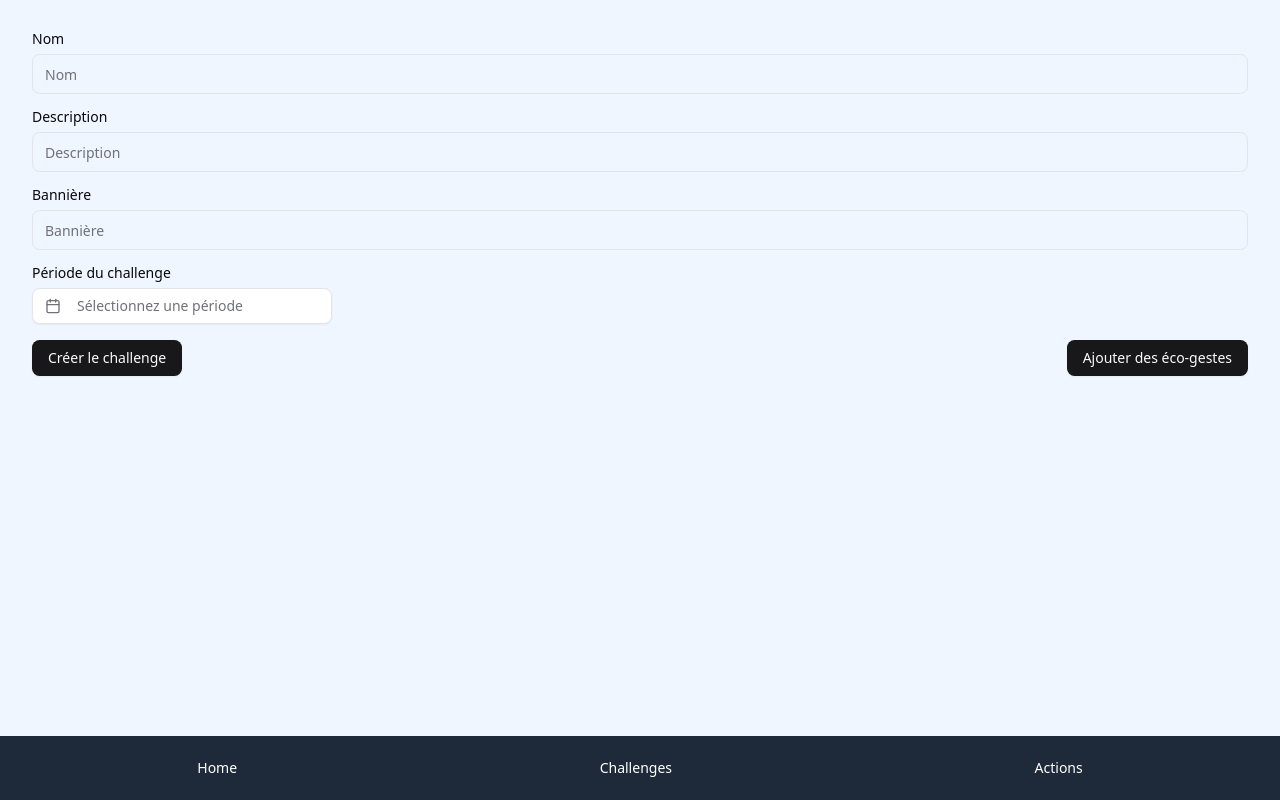
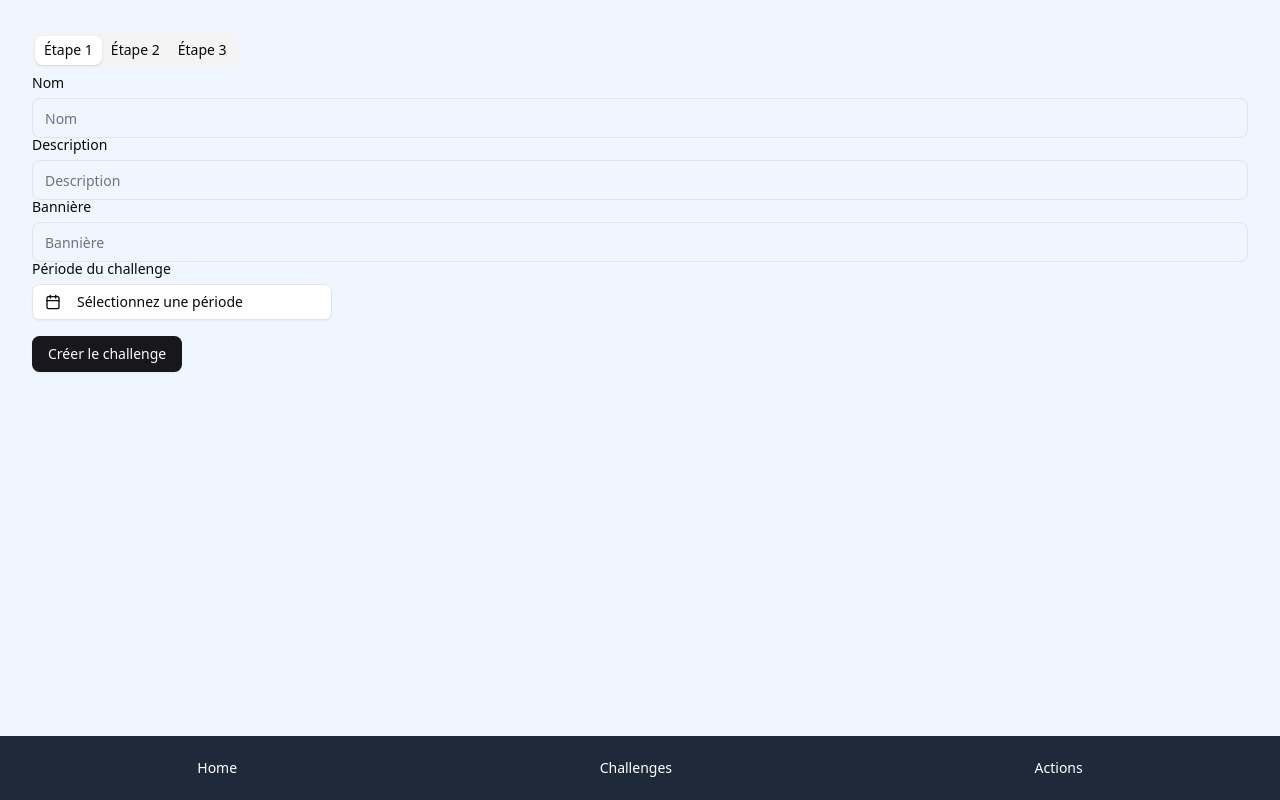
Before and after one commit to WildCodeSchool/2024-09-wns-jaune-ecochallenges, a React (Vite) app in the folder frontend/: page /challenge/new in a window 1280 px wide. Built offline with nearby package versions, Linux system fonts and the light colour scheme.

Commit message:
challenge form: using tabs, actions field in react-hook-form

```diff
--- a/frontend/package.json
+++ b/frontend/package.json
@@ -17,10 +17,12 @@
     "@graphql-codegen/typescript-operations": "^4.3.1",
     "@graphql-codegen/typescript-react-apollo": "^4.3.2",
     "@hookform/resolvers": "^5.0.1",
+    "@radix-ui/react-checkbox": "^1.1.5",
     "@radix-ui/react-hover-card": "^1.1.6",
     "@radix-ui/react-label": "^2.1.2",
     "@radix-ui/react-popover": "^1.1.7",
     "@radix-ui/react-slot": "^1.2.0",
+    "@radix-ui/react-tabs": "^1.1.4",
     "@tailwindcss/vite": "^4.0.6",
     "class-variance-authority": "^0.7.1",
     "clsx": "^2.1.1",
--- a/frontend/src/components/ChallengeForm/ChallengeCreationForm.tsx
+++ b/frontend/src/components/ChallengeForm/ChallengeForm.tsx
@@ -3,9 +3,13 @@ import { z } from 'zod';
 import { zodResolver } from '@hookform/resolvers/zod';
 import { Form } from '@/components/ui/form';
 import { Button } from '@/components/ui/button';
-import { useCreateChallengeMutation } from '@/lib/graphql/generated/graphql-types';
+import { Tabs, TabsContent, TabsList, TabsTrigger } from '@/components/ui/tabs';
+import {
+  useCreateChallengeMutation,
+  useGetActionsQuery,
+} from '@/lib/graphql/generated/graphql-types';
 import { Step1Init } from './Step1-Init';
-import { useState } from 'react';
+import { useState, useEffect } from 'react';
 import { Step2Actions } from './Step2-Actions';
 
 const formSchema = z
@@ -30,6 +34,7 @@ const formSchema = z
         required_error: 'Votre challenge doit avoir une date de fin',
       }),
     }),
+    actions: z.array(z.string()),
   })
   .refine((data) => data.dateRange.to > data.dateRange.from, {
     message: 'La date de fin doit être postérieure à la date de début',
@@ -38,27 +43,36 @@ const formSchema = z
 
 type FormType = z.infer<typeof formSchema>;
 
-export const ChallengeCreationForm = () => {
-  const [currentStep, setCurrentStep] = useState(1);
+export const ChallengeForm = () => {
   const [challengeId, setChallengeId] = useState<string | null>(null);
+  const [createChallenge] = useCreateChallengeMutation();
+  const actionsQuery = useGetActionsQuery();
 
   const form = useForm<FormType>({
     resolver: zodResolver(formSchema),
-    // defaultValues: {
-    //   label: '',
-    //   description: '',
-    //   bannerURL: '',
-    //   dateRange: {
-    //     from: undefined,
-    //     to: undefined,
-    //   },
-    // },
+    defaultValues: {
+      label: '',
+      description: '',
+      bannerURL: '',
+      dateRange: {
+        from: undefined,
+        to: undefined,
+      },
+      actions: [],
+    },
   });
 
-  const [createChallenge] = useCreateChallengeMutation();
+  // Afficher les valeurs du formulaire à chaque changement
+  useEffect(() => {
+    const subscription = form.watch((value) => {
+      console.log('Valeurs du formulaire (watch):', value);
+    });
+    return () => subscription.unsubscribe();
+  }, [form]);
 
-  const onSubmitStep1 = async (data: FormType) => {
+  const onSubmit = async (data: FormType) => {
     try {
+      console.log('Données soumises:', data);
       const response = await createChallenge({
         variables: {
           data: {
@@ -67,13 +81,12 @@ export const ChallengeCreationForm = () => {
             ...(data.bannerURL && { bannerUrl: data.bannerURL }),
             startDate: data.dateRange.from.toISOString(),
             endDate: data.dateRange.to.toISOString(),
-            actions: [],
+            actions: data.actions,
           },
         },
       });
       console.log('Challenge créé avec succès :', response.data);
       setChallengeId(response.data?.createChallenge?.id || null);
-      setCurrentStep(2);
     } catch (error) {
       console.error('Erreur lors de la création du challenge :', error);
     }
@@ -81,29 +94,29 @@ export const ChallengeCreationForm = () => {
 
   return (
     <Form {...form}>
-      <form
-        onSubmit={
-          currentStep === 1 ? form.handleSubmit(onSubmitStep1) : undefined
-        }
-        className="space-y-4"
-      >
-        {currentStep === 1 && <Step1Init />}
-        {currentStep === 2 && challengeId && (
-          <Step2Actions challengeId={challengeId} />
-        )}
+      <form onSubmit={form.handleSubmit(onSubmit)} className="space-y-4">
+        <Tabs defaultValue="step1">
+          <TabsList>
+            <TabsTrigger value="step1">Étape 1</TabsTrigger>
+            <TabsTrigger value="step2">Étape 2</TabsTrigger>
+            <TabsTrigger value="step3">Étape 3</TabsTrigger>
+          </TabsList>
 
-        {currentStep === 1 ? (
-          <div className="flex justify-between">
-            <Button type="submit">Créer le challenge</Button>
-            <Button type="button" onClick={form.handleSubmit(onSubmitStep1)}>
-              Ajouter des éco-gestes
-            </Button>
-          </div>
-        ) : (
-          <Button type="button" onClick={() => setCurrentStep(1)}>
-            Retour
-          </Button>
-        )}
+          <TabsContent value="step1">
+            <Step1Init />
+          </TabsContent>
+          <TabsContent value="step2">
+            <Step2Actions
+              challengeId={challengeId}
+              actionsQuery={actionsQuery}
+            />
+          </TabsContent>
+          <TabsContent value="step3">
+            <p>Coming soon...</p>
+          </TabsContent>
+        </Tabs>
+
+        <Button type="submit">Créer le challenge</Button>
       </form>
     </Form>
   );
--- a/frontend/src/components/ChallengeForm/Step2-Actions.tsx
+++ b/frontend/src/components/ChallengeForm/Step2-Actions.tsx
@@ -1,35 +1,55 @@
-import { useState } from 'react';
-import { Button } from '@/components/ui/button';
+import { useEffect } from 'react';
+import { GetActionsQueryHookResult } from '@/lib/graphql/generated/graphql-types';
 import {
-  useAddActionsToChallengeMutation,
-  useGetActionsQuery,
-} from '@/lib/graphql/generated/graphql-types';
+  FormControl,
+  FormField,
+  FormItem,
+  FormLabel,
+} from '@/components/ui/form';
+import { Checkbox } from '@/components/ui/checkbox';
+import { useFormContext } from 'react-hook-form';
 
-export const Step2Actions = ({ challengeId }: { challengeId: string }) => {
-  const [selectedActions, setSelectedActions] = useState<string[]>([]);
-  const { data, loading, error } = useGetActionsQuery();
-  const [addActionsToChallenge] = useAddActionsToChallengeMutation();
+export const Step2Actions = ({
+  challengeId,
+  actionsQuery,
+}: {
+  challengeId: string;
+  actionsQuery: GetActionsQueryHookResult;
+}) => {
+  const { data, loading, error } = actionsQuery;
+  // const [addActionsToChallenge] = useAddActionsToChallengeMutation();
+  const form = useFormContext();
 
-  const handleAddActions = async () => {
-    try {
-      const response = await addActionsToChallenge({
-        variables: {
-          challengeId,
-          actions: selectedActions,
-        },
-      });
-      console.log('Actions ajoutées avec succès :', response.data);
-    } catch (error) {
-      console.error("Erreur lors de l'ajout des actions :", error);
-    }
-  };
+  // Afficher les valeurs actuelles du formulaire à chaque rendu
+  useEffect(() => {
+    console.log('Valeurs du formulaire:', form.getValues());
+  }, [form]);
 
+  // const handleAddActions = async () => {
+  //   try {
+  //     const selectedActions = form.getValues('actions') || [];
+  //     console.log('Actions sélectionnées:', selectedActions);
+
+  //     const response = await addActionsToChallenge({
+  //       variables: {
+  //         challengeId,
+  //         actions: selectedActions,
+  //       },
+  //     });
+  //     console.log('Actions ajoutées avec succès :', response.data);
+  //   } catch (error) {
+  //     console.error("Erreur lors de l'ajout des actions :", error);
+  //   }
+  // };
+
+  if (!data?.getActions) return <p>No eco-actions found</p>;
   if (loading) return <p>Chargement des actions...</p>;
   if (error)
     return <p>Erreur lors du chargement des actions : {error.message}</p>;
 
   return (
-    <div className="space-y-4">
+    <>
+      {/* <div className="space-y-4">
         <h2>Ajouter des éco-gestes</h2>
         <div>
           {data?.getActions.map((action) => (
@@ -50,6 +70,35 @@ export const Step2Actions = ({ challengeId }: { challengeId: string }) => {
           ))}
         </div>
         <Button onClick={handleAddActions}>Ajouter les actions</Button>
+      </div> */}
+
+      <FormField
+        control={form.control}
+        name="actions"
+        render={({ field }) => (
+          <div className="space-y-4">
+            {data?.getActions.map((action) => (
+              <FormItem key={action.id} className="flex items-center space-x-2">
+                <FormControl>
+                  <Checkbox
+                    checked={field.value?.includes(action.id)}
+                    onCheckedChange={(checked) => {
+                      const selectedActions = field.value || [];
+                      const newValue = checked
+                        ? [...selectedActions, action.id]
+                        : selectedActions.filter(
+                            (id: string) => id !== action.id
+                          );
+                      field.onChange(newValue);
+                    }}
+                  />
+                </FormControl>
+                <FormLabel>{action.name}</FormLabel>
+              </FormItem>
+            ))}
           </div>
+        )}
+      />
+    </>
   );
 };
--- /dev/null
+++ b/frontend/src/components/ui/checkbox.tsx
@@ -0,0 +1,30 @@
+import * as React from 'react';
+import * as CheckboxPrimitive from '@radix-ui/react-checkbox';
+import { CheckIcon } from 'lucide-react';
+
+import { cn } from '@/lib/utils';
+
+function Checkbox({
+  className,
+  ...props
+}: React.ComponentProps<typeof CheckboxPrimitive.Root>) {
+  return (
+    <CheckboxPrimitive.Root
+      data-slot="checkbox"
+      className={cn(
+        'peer border-input dark:bg-input/30 data-[state=checked]:bg-primary data-[state=checked]:text-primary-foreground dark:data-[state=checked]:bg-primary data-[state=checked]:border-primary focus-visible:border-ring focus-visible:ring-ring/50 aria-invalid:ring-destructive/20 dark:aria-invalid:ring-destructive/40 aria-invalid:border-destructive size-4 shrink-0 rounded-[4px] border shadow-xs transition-shadow outline-none focus-visible:ring-[3px] disabled:cursor-not-allowed disabled:opacity-50',
+        className
+      )}
+      {...props}
+    >
+      <CheckboxPrimitive.Indicator
+        data-slot="checkbox-indicator"
+        className="flex items-center justify-center text-current transition-none"
+      >
+        <CheckIcon className="size-3.5" />
+      </CheckboxPrimitive.Indicator>
+    </CheckboxPrimitive.Root>
+  );
+}
+
+export { Checkbox };
--- /dev/null
+++ b/frontend/src/components/ui/tabs.tsx
@@ -0,0 +1,64 @@
+import * as React from 'react';
+import * as TabsPrimitive from '@radix-ui/react-tabs';
+
+import { cn } from '@/lib/utils';
+
+function Tabs({
+  className,
+  ...props
+}: React.ComponentProps<typeof TabsPrimitive.Root>) {
+  return (
+    <TabsPrimitive.Root
+      data-slot="tabs"
+      className={cn('flex flex-col gap-2', className)}
+      {...props}
+    />
+  );
+}
+
+function TabsList({
+  className,
+  ...props
+}: React.ComponentProps<typeof TabsPrimitive.List>) {
+  return (
+    <TabsPrimitive.List
+      data-slot="tabs-list"
+      className={cn(
+        'bg-muted text-muted-foreground inline-flex h-9 w-fit items-center justify-center rounded-lg p-[3px]',
+        className
+      )}
+      {...props}
+    />
+  );
+}
+
+function TabsTrigger({
+  className,
+  ...props
+}: React.ComponentProps<typeof TabsPrimitive.Trigger>) {
+  return (
+    <TabsPrimitive.Trigger
+      data-slot="tabs-trigger"
+      className={cn(
+        "data-[state=active]:bg-background dark:data-[state=active]:text-foreground focus-visible:border-ring focus-visible:ring-ring/50 focus-visible:outline-ring dark:data-[state=active]:border-input dark:data-[state=active]:bg-input/30 text-foreground dark:text-muted-foreground inline-flex h-[calc(100%-1px)] flex-1 items-center justify-center gap-1.5 rounded-md border border-transparent px-2 py-1 text-sm font-medium whitespace-nowrap transition-[color,box-shadow] focus-visible:ring-[3px] focus-visible:outline-1 disabled:pointer-events-none disabled:opacity-50 data-[state=active]:shadow-sm [&_svg]:pointer-events-none [&_svg]:shrink-0 [&_svg:not([class*='size-'])]:size-4",
+        className
+      )}
+      {...props}
+    />
+  );
+}
+
+function TabsContent({
+  className,
+  ...props
+}: React.ComponentProps<typeof TabsPrimitive.Content>) {
+  return (
+    <TabsPrimitive.Content
+      data-slot="tabs-content"
+      className={cn('flex-1 outline-none', className)}
+      {...props}
+    />
+  );
+}
+
+export { Tabs, TabsList, TabsTrigger, TabsContent };
--- a/frontend/src/pages/ChallengeCreation.tsx
+++ b/frontend/src/pages/ChallengeCreation.tsx
@@ -1,5 +1,5 @@
-import { ChallengeCreationForm } from '@/components/ChallengeForm/ChallengeCreationForm';
+import { ChallengeForm } from '@/components/ChallengeForm/ChallengeForm';
 
 export const ChallengeCreation = () => {
-  return <ChallengeCreationForm />;
+  return <ChallengeForm />;
 };
```
Also changed, not shown: frontend/src/main.tsx (+5 -5 lines), 1 other file (tests, documents, lock files or other folders). Lines whose indentation alone changed are shown as unchanged.
